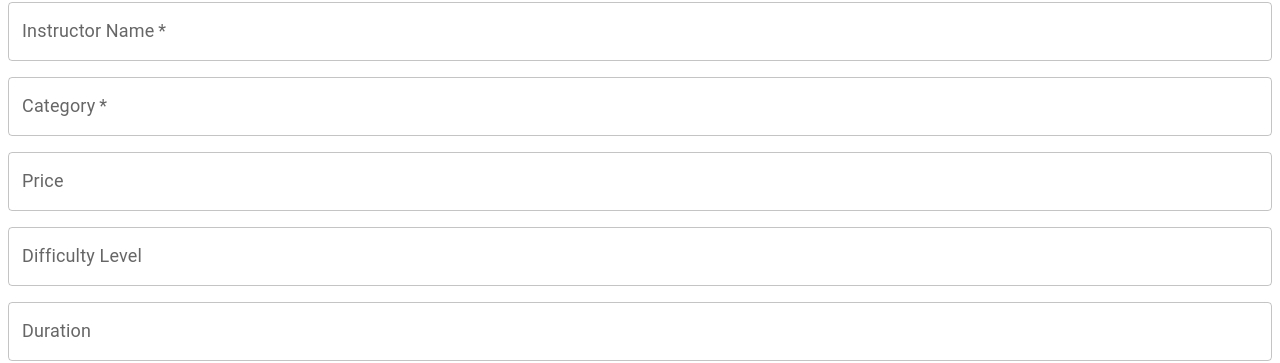
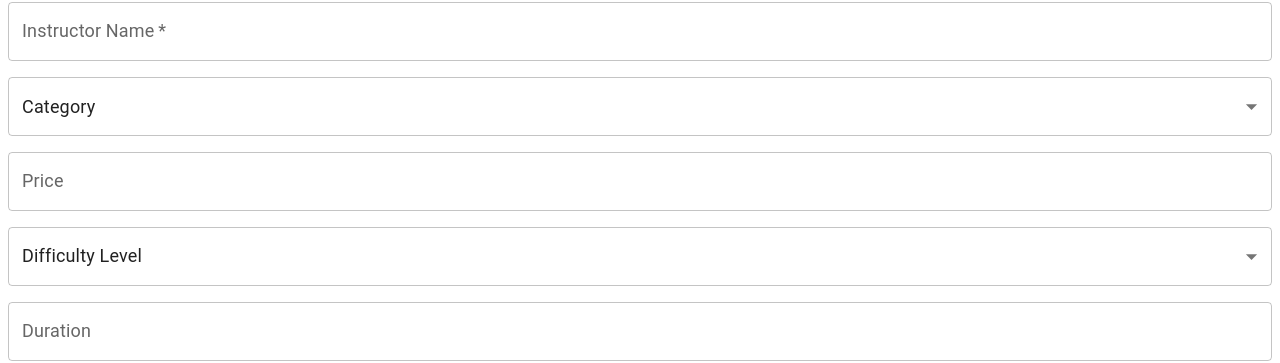
Before and after one commit to Chinonye1/my-elearn-app, a React (Vite) app: page /create in a window 1280 px wide. Shown: the part 249-612 px from the top of the page. Built offline with nearby package versions, Linux system fonts and the light colour scheme.

Commit message:
Add course form dropdowns, counted category filters, and delete confirmation

```diff
--- a/src/components/CourseCategoryDetails.jsx
+++ b/src/components/CourseCategoryDetails.jsx
@@ -7,6 +7,8 @@ export function CourseCategoryDetails() {
   const navigate = useNavigate();
   const { categoryName } = useParams();
   const selectedCategory = decodeURIComponent(categoryName);
+
+  console.log("Selected category", selectedCategory)
 
   const [courses, setCourses] = useState([]);
   const [loading, setLoading] = useState(true);
--- a/src/components/CreateCourse.jsx
+++ b/src/components/CreateCourse.jsx
@@ -1,11 +1,13 @@
-import { useState } from "react";
-import axios from "axios";
 import Box from "@mui/material/Box";
 import Button from "@mui/material/Button";
 import Checkbox from "@mui/material/Checkbox";
 import FormControlLabel from "@mui/material/FormControlLabel";
+import MenuItem from "@mui/material/MenuItem";
+import Select from "@mui/material/Select";
 import Stack from "@mui/material/Stack";
 import TextField from "@mui/material/TextField";
+import axios from "axios";
+import { useState } from "react";
 
 export function CreateCourse() {
   const [title, setTitle] = useState("");
@@ -16,7 +18,23 @@ export function CreateCourse() {
   const [description, setDescription] = useState("");
   const [duration, setDuration] = useState("");
   const [image, setImage] = useState("");
+
   const [acceptedTerms, setAcceptedTerms] = useState(false);
+
+  const categoryOptions = [
+    "Cloud and DevOps",
+    "Data Science",
+    "Mobile Development",
+    "UI/UX",
+    "Web Development",
+  ];
+
+  const difficultyOptions = [
+    "Beginner",
+    "Intermediate",
+    "Advanced",
+  ];
+
 
   async function postData(event) {
     event.preventDefault();
@@ -34,7 +52,7 @@ export function CreateCourse() {
           duration,
           image,
           acceptedTerms,
-        }
+        },
       );
 
       console.log("Course created:", response.data);
@@ -62,24 +80,42 @@ export function CreateCourse() {
             onChange={(e) => setTutorName(e.target.value)}
             required
             size="medium"
-
           />
-          <TextField
-            label="Category"
+          <Select
             value={category}
+            displayEmpty
             onChange={(e) => setCategory(e.target.value)}
             required
-          />
+          >
+            <MenuItem value="" disabled>
+              Category
+            </MenuItem>
+            {categoryOptions.map((option) => (
+              <MenuItem key={option} value={option}>
+                {option}
+              </MenuItem>
+            ))}
+          </Select>
           <TextField
             label="Price"
             value={price}
             onChange={(e) => setPrice(e.target.value)}
           />
-          <TextField
-            label="Difficulty Level"
+          <Select
             value={difficultyLevel}
+            displayEmpty
             onChange={(e) => setDifficultyLevel(e.target.value)}
-          />
+            required
+          >
+            <MenuItem value="" disabled>
+              Difficulty Level
+            </MenuItem>
+            {difficultyOptions.map((option) => (
+              <MenuItem key={option} value={option}>
+                {option}
+              </MenuItem>
+            ))}
+          </Select>
           <TextField
             label="Duration"
             value={duration}
--- a/src/components/DeleteCourses.jsx
+++ /dev/null
@@ -1,5 +0,0 @@
-export function DeleteCourses() {
-
-
-
-}
--- a/src/components/EditCourse.jsx
+++ b/src/components/EditCourse.jsx
@@ -67,6 +67,12 @@ export function EditCourse() {
   }
 
   async function deleteCourse() {
+    const shouldDelete = window.confirm(
+      `Are you sure you want to delete "${title}"?`
+    );
+
+    if (!shouldDelete) return;
+
     try {
       await axios.delete(`${import.meta.env.VITE_SERVER_URL}/courses/${courseId}`);
       navigate("/instructor");
--- a/src/index.css
+++ b/src/index.css
@@ -154,6 +154,13 @@
 
 }
 
+.categoryButtonList {
+  display: flex;
+  flex-wrap: wrap;
+  gap: 12px;
+  margin: 20px 0;
+}
+
 
 .courseCard {
   display: grid;
--- a/src/pages/Courses.jsx
+++ b/src/pages/Courses.jsx
@@ -36,7 +36,13 @@ export function Courses({
     }
   }
 
-  async function deleteCourse(courseId) {
+  async function deleteCourse(courseId, courseTitle) {
+    const shouldDelete = window.confirm(
+      `Are you sure you want to delete "${courseTitle}"?`
+    );
+
+    if (!shouldDelete) return;
+
     try {
       await axios.delete(`${import.meta.env.VITE_SERVER_URL}/courses/${courseId}`);
       setCourses((currentCourses) =>
@@ -49,6 +55,19 @@ export function Courses({
 
   if (loading) return <h3>Loading courses...</h3>;
 
+  const groupedCourses = courses.reduce((groups, course) => {
+    const categoryName = course.category?.trim() || "Uncategorized";
+
+    if (!groups[categoryName]) {
+      groups[categoryName] = [];
+    }
+
+    groups[categoryName].push(course);
+    return groups;
+  }, {});
+
+  const categoryNames = Object.keys(groupedCourses).sort();
+
   return (
     <>
       {title && <h1>{title}</h1>}
@@ -56,20 +75,20 @@ export function Courses({
 
       <Box sx={{ width: 500, maxWidth: "80%" }}>
         <TextField fullWidth label="Search courses" id="fullWidth" />
-                   <Button variant="outlined" >All Courses</Button>
+        <Button variant="outlined">All Courses ({courses.length})</Button>
 
       </Box>
 
-      <div>
-        {courses.map((course) => (
-          <Grid key={course.id}>
+      <div className="categoryButtonList">
+        {categoryNames.map((categoryName) => (
+          <Grid key={categoryName}>
             <Button
               variant="contained"
               onClick={() =>
-                navigate(`/courses/category/${encodeURIComponent(course.category)}`)
+                navigate(`/courses/category/${encodeURIComponent(categoryName)}`)
               }
             >
-              {course.category}
+              {categoryName} ({groupedCourses[categoryName].length})
             </Button>
           </Grid>
         ))}
@@ -104,7 +123,7 @@ export function Courses({
                   <Button
                     variant="outlined"
                     color="error"
-                    onClick={() => deleteCourse(course.id)}
+                    onClick={() => deleteCourse(course.id, course.title)}
                   >
                     Delete
                   </Button>
```
